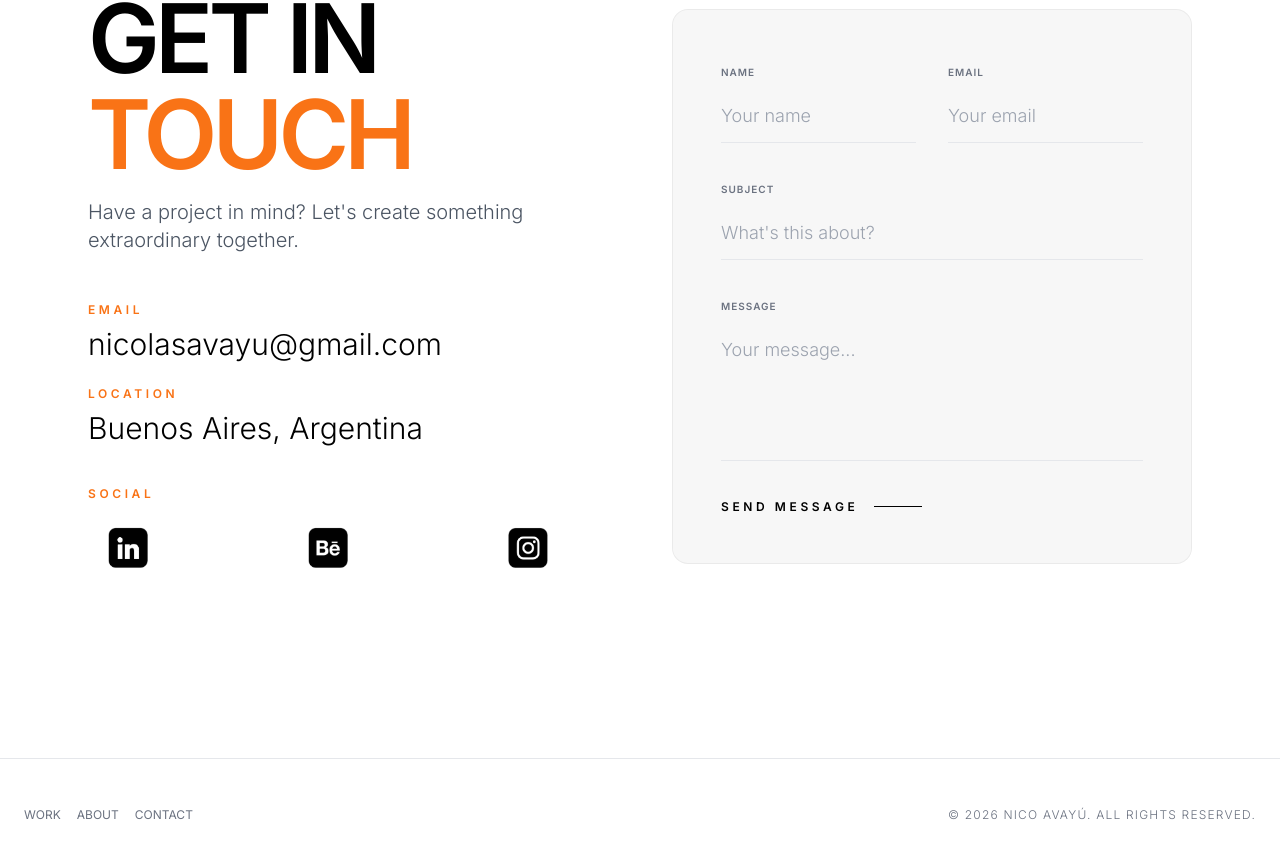
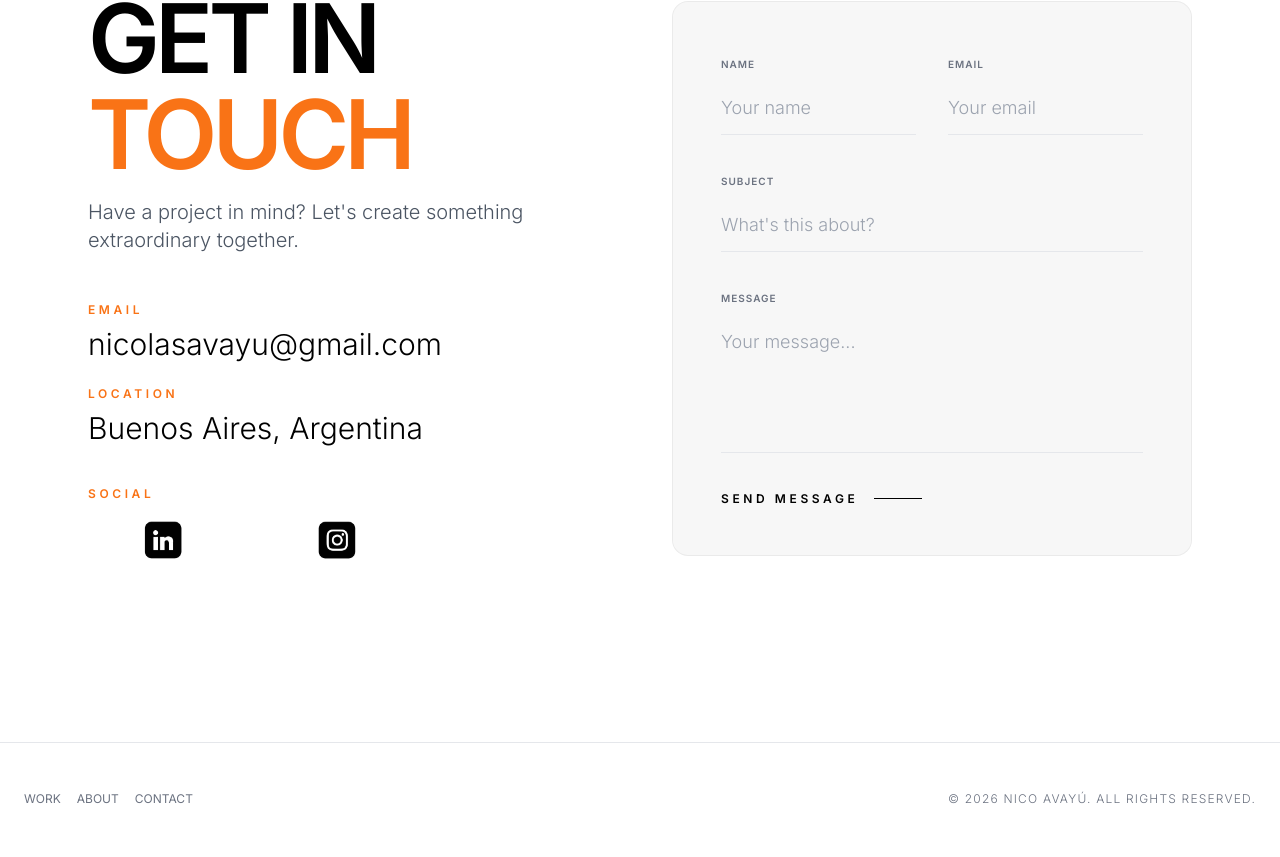
Before and after one commit to nicoavayu/nicoayu-portfolio, a React (Vite) app: page / in a window 1280 px wide. Shown: the part 3589-4446 px from the top of the page. Built offline with nearby package versions, Linux system fonts and the light colour scheme.

Commit message:
Cleanup: remove Behance and tighten social icons layout in Contact section

```diff
--- a/src/components/Contact.jsx
+++ b/src/components/Contact.jsx
@@ -77,14 +77,14 @@ const Contact = () => {
                             <ScrollReveal delay={0.5}>
                                 <div className="pt-4">
                                     <h4 className="text-xs font-bold tracking-[0.3em] uppercase text-[#f97316] mb-4">{t.contact.labels.social}</h4>
-                                    <div className="flex gap-10 -ml-10">
-                                        {['linkedin', 'behance', 'instagram'].map((platform) => (
+                                    <div className="flex gap-6">
+                                        {['linkedin', 'instagram'].map((platform) => (
                                             <a
                                                 key={platform}
-                                                href={platform === 'linkedin' ? "https://www.linkedin.com/in/nicolas-avayu-01036515/" : platform === 'behance' ? "https://www.behance.net/nicoavayu" : "https://www.instagram.com/nico_avayu/"}
+                                                href={platform === 'linkedin' ? "https://www.linkedin.com/in/nicolas-avayu-01036515/" : "https://www.instagram.com/nico_avayu/"}
                                                 target="_blank"
                                                 rel="noreferrer"
-                                                className="h-12 md:h-16 transition-all duration-300 hover:scale-110 hover:[filter:invert(48%)_sepia(79%)_saturate(2476%)_hue-rotate(346deg)_brightness(98%)_contrast(97%)]"
+                                                className="h-10 md:h-12 transition-all duration-300 hover:scale-110 hover:[filter:invert(48%)_sepia(79%)_saturate(2476%)_hue-rotate(346deg)_brightness(98%)_contrast(97%)]"
                                             >
                                                 <img
                                                     src={`/images/${platform}.png`}
```
